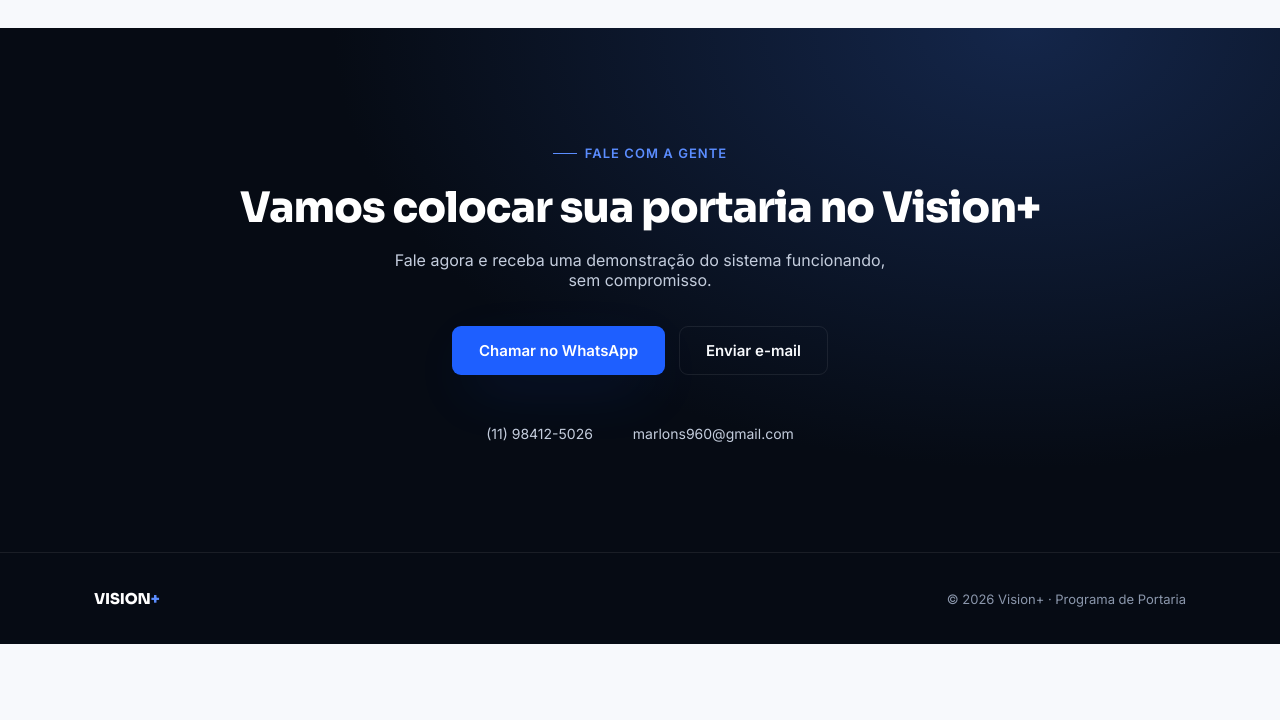
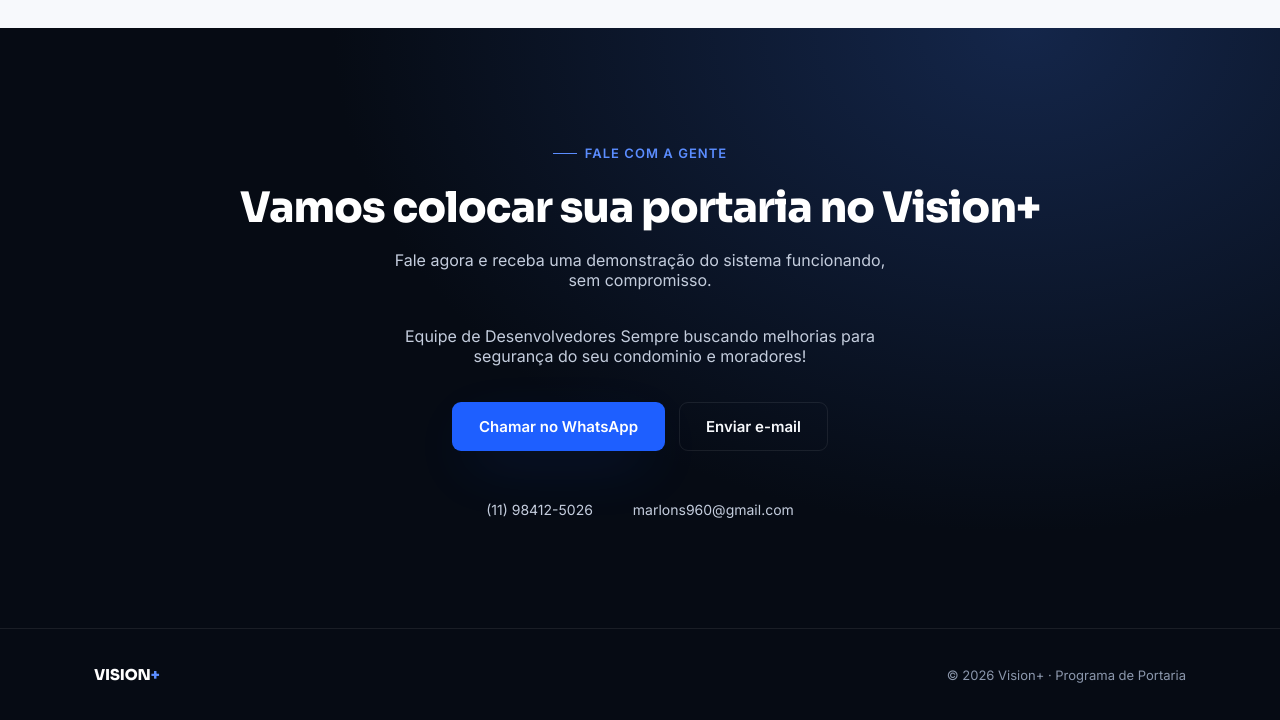
Before and after one commit to Might-DEV/Vision-PaginaDeVendas, a plain HTML site: page index.html in a window 1280 px wide. Shown: the part 5296-6016 px from the top of the page. Before the commit the page ends 5940 px from the top, so only its background shows below. Drawn offline with Linux system fonts and the light colour scheme.

Commit message:
alteracoes valores

```diff
--- a/index.html
+++ b/index.html
@@ -826,10 +826,12 @@
     <div class="eyebrow" style="justify-content:center;">Fale com a gente</div>
     <h2>Vamos colocar sua portaria no Vision+</h2>
     <p>Fale agora e receba uma demonstração do sistema funcionando, sem compromisso.</p>
+    <p>Equipe de Desenvolvedores Sempre buscando melhorias para segurança do seu condominio e moradores!</p>
     <div class="hero-ctas">
       <a href="https://wa.me/5511984125026?text=Ol%C3%A1!%20Quero%20saber%20mais%20sobre%20o%20Vision%2B" target="_blank" rel="noopener" class="btn btn-primary">Chamar no WhatsApp</a>
       <a href="mailto:marlons960@gmail.com" class="btn btn-ghost">Enviar e-mail</a>
     </div>
+
     <div class="contact-row">
       <a href="tel:+5511984125026">(11) 98412-5026</a>
       <a href="mailto:marlons960@gmail.com">marlons960@gmail.com</a>
```
